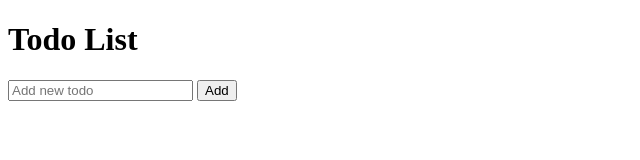
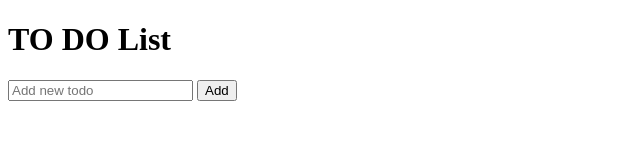
Before and after one commit to Inf3ern0/Sveltkit_Learning, a SvelteKit app: page / in a window 1280 px wide. Shown: the top 160 px of the page, without its empty margins (0-640 px from the left). Built offline with nearby package versions, Linux system fonts and the light colour scheme.

Commit message:
Fixed grammer error Todo changed to TO DO

```diff
--- a/src/routes/+page.svelte
+++ b/src/routes/+page.svelte
@@ -34,7 +34,7 @@
 
   </style>
 
-  <h1>Todo List</h1>
+  <h1>TO DO List</h1>
   <input bind:value={newTodo} on:keyup={event => event.key === 'Enter' && addTodo()} placeholder="Add new todo">
   <button on:click={addTodo}>Add</button>
 
```
